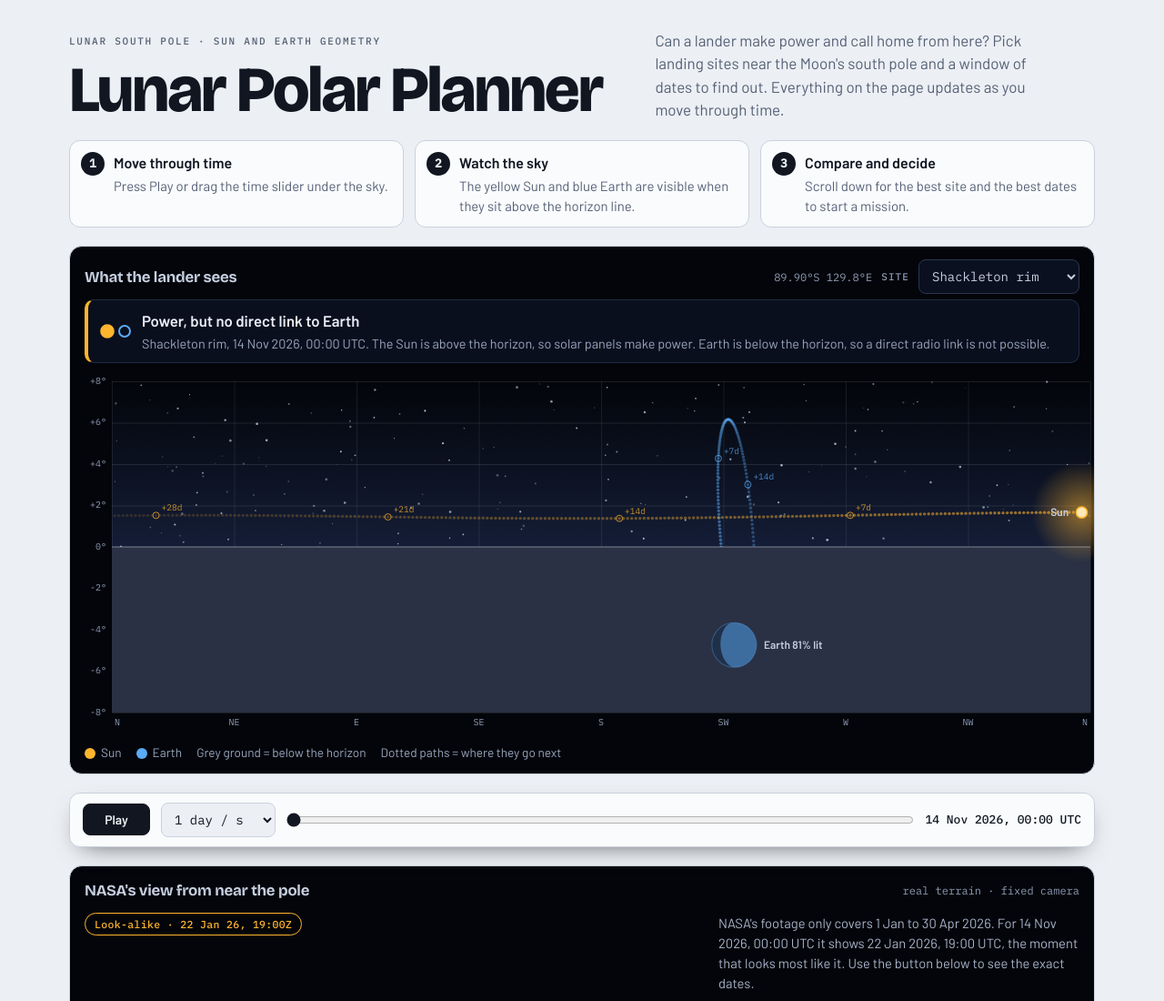
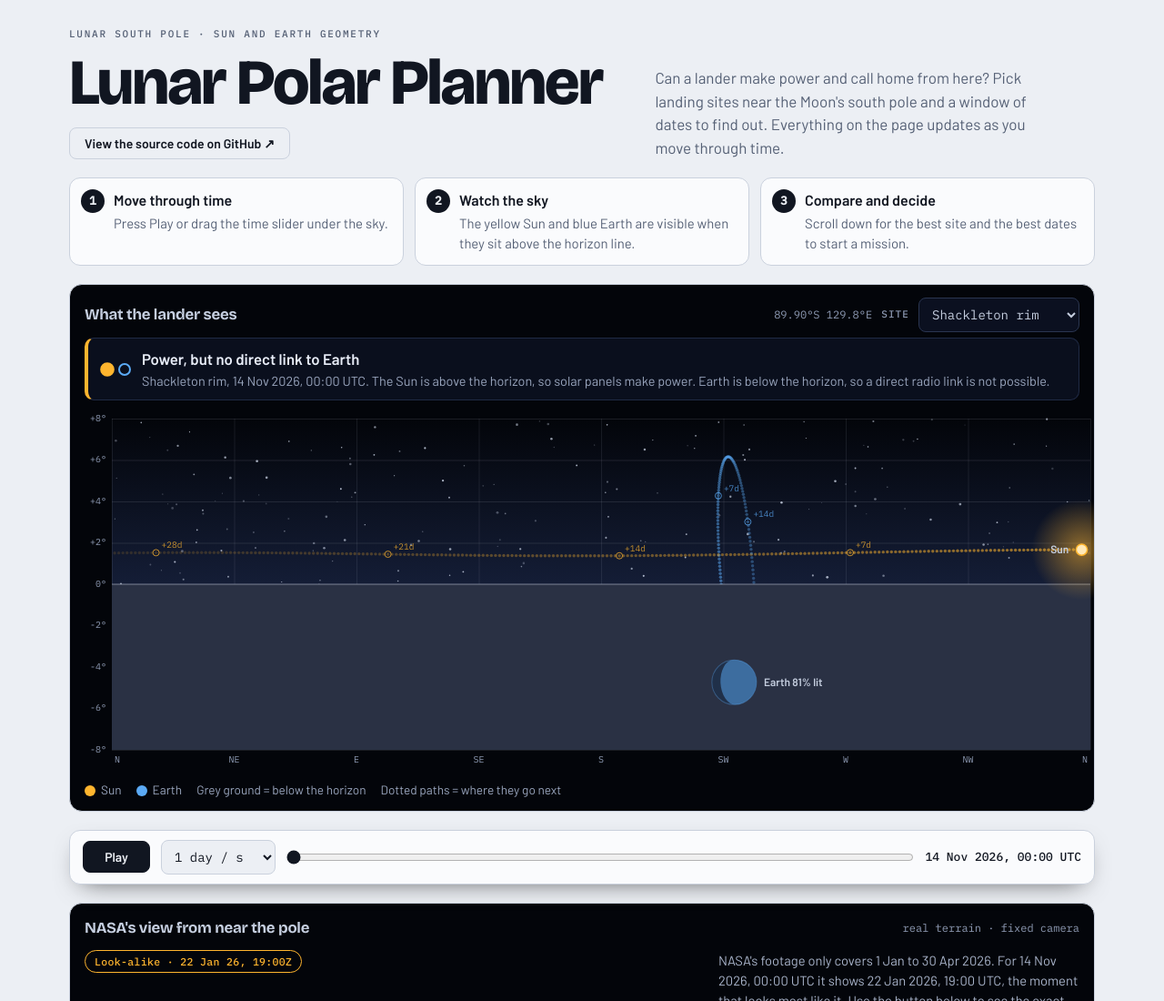
Before and after one commit to perillawy12-jpg/Nasa-Challenges-2026, a plain HTML site: page index.html in a window 1280 px wide. Shown: the top 1100 px of the page at 91% size. Drawn offline with nearby package versions, Linux system fonts and the light colour scheme.

Commit message:
Refactor HTML structure and add GitHub link

```diff
--- a/index.html
+++ b/index.html
@@ -1,5 +1,4 @@
-<!doctype html><html><head><meta charset=utf8><meta name=viewport content="width=device-width,initial-scale=1,viewport-fit=cover"><style>:root{color-scheme:light;box-sizing:border-box;padding-top:env(safe-area-inset-top,0px);padding-bottom:env(safe-area-inset-bottom,0px)}html{scroll-padding-top:env(safe-area-inset-top,0px)}body{margin:0;padding:0;font:14px -apple-system,BlinkMacSystemFont,sans-serif;background:#fff;color:#000}img{max-width:100%}[hidden]:not([hidden=until-found i]){display:none!important}</style></head><body>
-<title>Lunar Polar Planner</title>
+<!doctype html><html lang="en"><head><meta charset="utf-8"><meta name="viewport" content="width=device-width,initial-scale=1"></head><body><title>Lunar Polar Planner</title>
 <meta name="claude:viewport-fit-sides" content="cover">
 <meta name="generator" content="Code and text generated with SI assistance (Claude, Anthropic); reviewed by the team">
 <!-- SI disclosure: code and text of this page were generated with the help of Claude (Anthropic). Not affiliated with or endorsed by NASA. -->
@@ -50,6 +49,9 @@ p { margin: 0; }
 .kicker { font: 500 11px/1 var(--font-mono); letter-spacing: 0.16em; text-transform: uppercase; color: var(--muted); }
 .top { display: grid; grid-template-columns: minmax(0, 1.25fr) minmax(0, 1fr); gap: 16px 40px; align-items: end; padding-top: 4px; }
 .top .titles { display: flex; flex-direction: column; gap: 14px; }
+.codelink { align-self: flex-start; display: inline-block; text-decoration: none; font-size: 13.5px; padding: 7px 14px; }
+.codelink:hover { border-color: var(--ink); opacity: 1; }
+.codelink:focus-visible { outline: 2px solid var(--both); outline-offset: 2px; }
 .lead { color: var(--muted); font-size: 1.06rem; max-width: 46ch; }
 @media (max-width: 800px) { .top { grid-template-columns: minmax(0, 1fr); } }
 
@@ -258,6 +260,7 @@ details > summary::before { transition: transform .2s ease; }
     <div class="titles">
       <span class="kicker">Lunar south pole · Sun and Earth geometry</span>
       <h1>Lunar Polar Planner</h1>
+      <a class="btn ghost codelink" href="https://github.com/perillawy12-jpg/Nasa-Challenges-2026" target="_blank" rel="noopener">View the source code on GitHub ↗</a>
     </div>
     <p class="lead">Can a lander make power and call home from here? Pick landing sites near the Moon's south pole and a window of dates to find out. Everything on the page updates as you move through time.</p>
   </header>
@@ -1504,5 +1507,4 @@ const LunarEngine = (function () {
 })();
 </script>
 
-
 </body></html>
```
